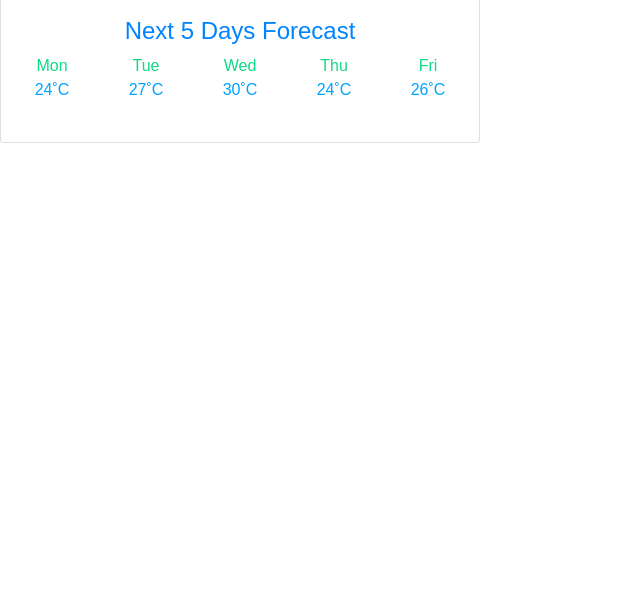
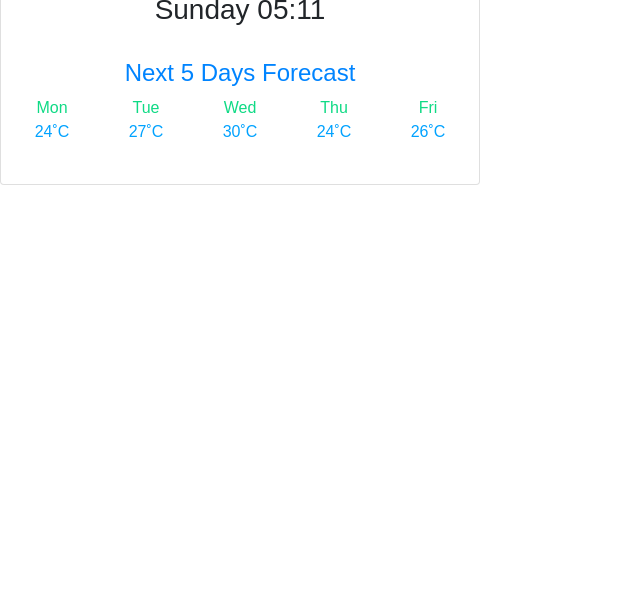
Before and after one commit to username555-git/Weather-App, a plain HTML site: page Index.html in a window 1280 px wide. Shown: the part 196-800 px from the top of the page, without its empty margins (0-640 px from the left). Drawn offline with nearby package versions, Linux system fonts and the light colour scheme; no server answers.

Commit message:
update js link issue

```diff
--- a/Index.html
+++ b/Index.html
@@ -55,7 +55,7 @@
 
 				</div>
 			</div>
-<link rel="stylesheet" href="src/prompt.js"/>
+<script src="src/prompt.js"></script>
 		</body>
 	</html>
 
```
